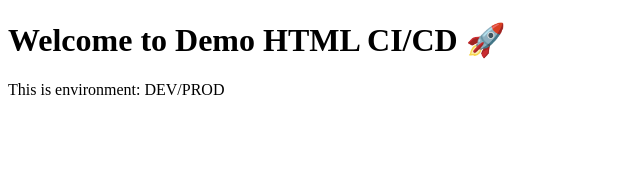
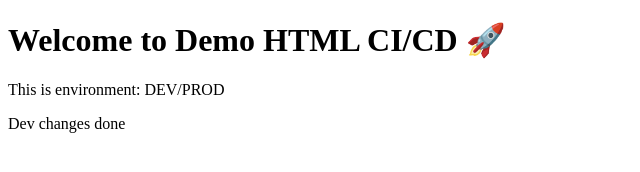
Before and after one commit to thevenkateshsagar/demo-html-sampleone, a plain HTML site: page index.html in a window 1280 px wide. Shown: the whole page, without its empty margins (0-640 px from the left). Drawn offline with Linux system fonts and the light colour scheme.

Commit message:
changes done second commit

```diff
--- a/index.html
+++ b/index.html
@@ -6,5 +6,6 @@
   <body>
     <h1>Welcome to Demo HTML CI/CD 🚀</h1>
     <p>This is environment: DEV/PROD</p>
+    <p>Dev changes done</p>
   </body>
 </html>
```
